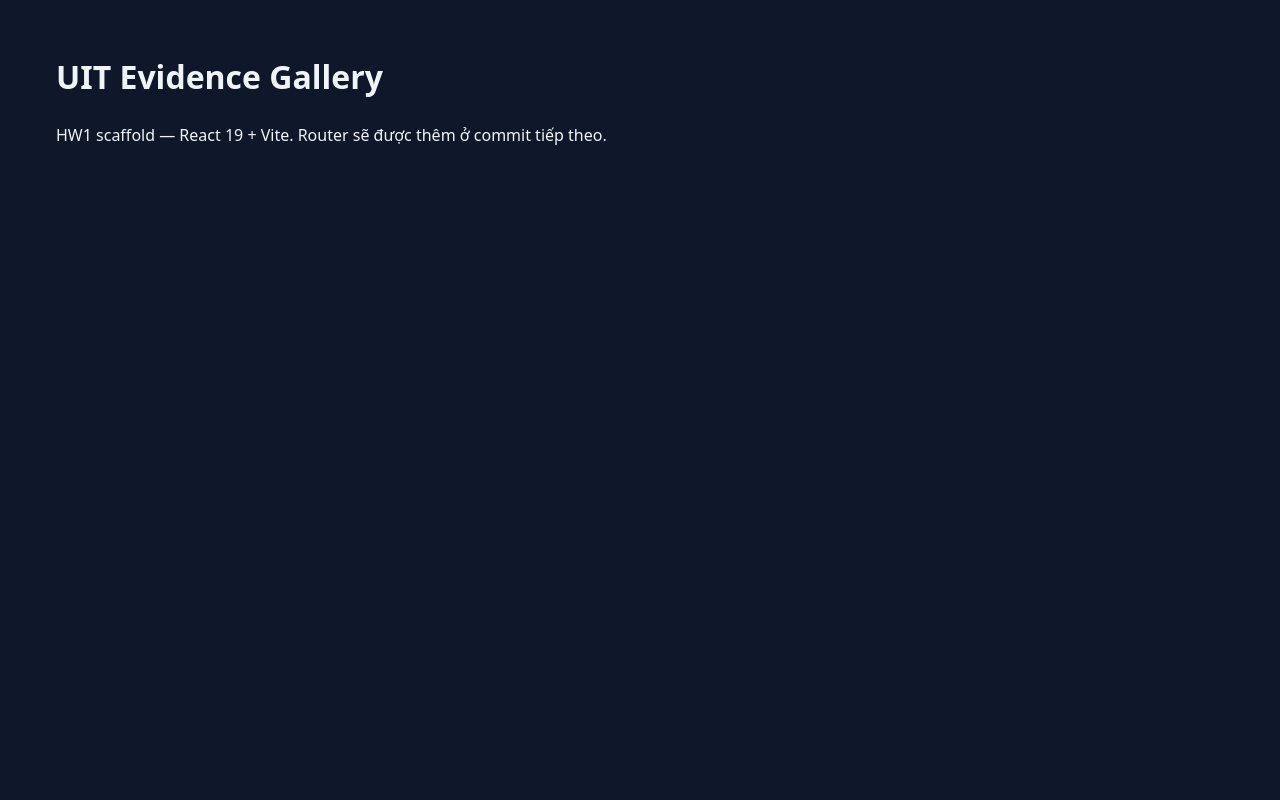
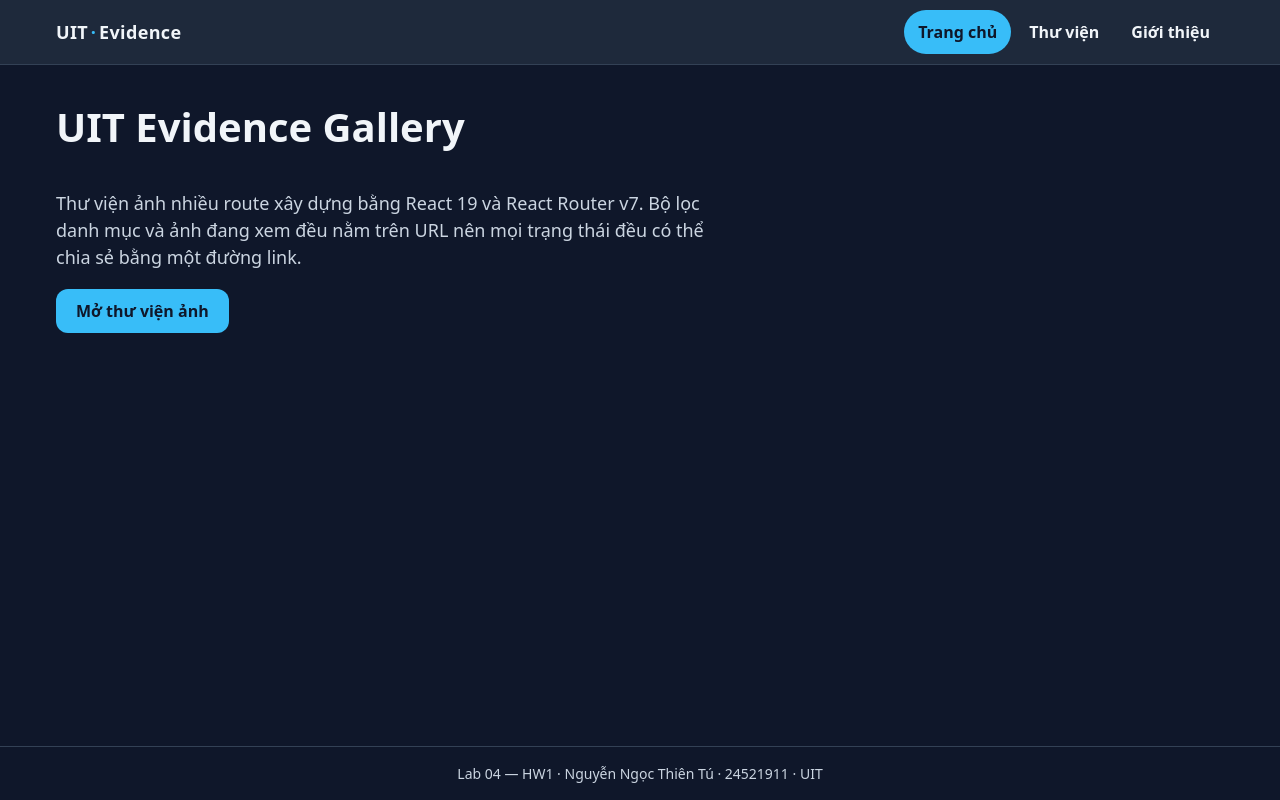
Before and after one commit to ninitu123456/lab04_web, a React (Vite) app in the folder hw1-photo-gallery/: page / in a window 1280 px wide. Built offline with nearby package versions, Linux system fonts and the light colour scheme.

Commit message:
feat: add react router v7 layout with outlet and navlink

```diff
--- a/hw1-photo-gallery/src/App.jsx
+++ b/hw1-photo-gallery/src/App.jsx
@@ -1,8 +1,8 @@
+import { createBrowserRouter, RouterProvider } from 'react-router';
+import { routes } from './routes.jsx';
+
+const router = createBrowserRouter(routes);
+
 export default function App() {
-  return (
-    <main className="app-shell">
-      <h1>UIT Evidence Gallery</h1>
-      <p>HW1 scaffold — React 19 + Vite. Router sẽ được thêm ở commit tiếp theo.</p>
-    </main>
-  );
+  return <RouterProvider router={router} />;
 }
--- /dev/null
+++ b/hw1-photo-gallery/src/features/gallery/GalleryPage.jsx
@@ -0,0 +1,11 @@
+/**
+ * GalleryPage — khung route /gallery.
+ * TODO(commit 7): bộ lọc danh mục + lưới ảnh điều khiển bằng useSearchParams.
+ */
+export default function GalleryPage() {
+  return (
+    <section className="page">
+      <h1>Thư viện ảnh</h1>
+    </section>
+  );
+}
--- a/hw1-photo-gallery/src/index.css
+++ b/hw1-photo-gallery/src/index.css
@@ -1,10 +1,13 @@
 :root {
   --color-bg: #0f172a;
   --color-surface: #1e293b;
+  --color-surface-2: #334155;
   --color-text: #f1f5f9;
   --color-muted: #cbd5e1;
   --color-accent: #38bdf8;
+  --color-accent-ink: #0f172a;
   --radius: 12px;
+  --header-h: 64px;
   font-family: system-ui, -apple-system, "Segoe UI", Roboto, sans-serif;
   line-height: 1.5;
   color: var(--color-text);
@@ -15,5 +18,77 @@
 *, *::before, *::after { box-sizing: border-box; }
 body { margin: 0; min-height: 100vh; }
 img { display: block; max-width: 100%; height: auto; }
+a { color: var(--color-accent); }
 
-.app-shell { max-width: 1200px; margin: 0 auto; padding: 2rem 1rem; }
+:focus-visible {
+  outline: 3px solid var(--color-accent);
+  outline-offset: 3px;
+  border-radius: 4px;
+}
+
+/* ---------- Layout ---------- */
+.layout { min-height: 100vh; display: grid; grid-template-rows: auto 1fr auto; }
+
+.site-header {
+  position: sticky;
+  top: 0;
+  z-index: 10;
+  background: var(--color-surface);
+  border-bottom: 1px solid var(--color-surface-2);
+}
+.site-header__inner {
+  max-width: 1200px;
+  min-height: var(--header-h);
+  margin: 0 auto;
+  padding: 0 1rem;
+  display: flex;
+  align-items: center;
+  justify-content: space-between;
+  gap: 1rem;
+  flex-wrap: wrap;
+}
+.brand { font-weight: 800; font-size: 1.125rem; letter-spacing: 0.02em; }
+.brand__accent { color: var(--color-accent); padding: 0 0.15em; }
+
+.nav-list { display: flex; gap: 0.25rem; list-style: none; margin: 0; padding: 0; }
+.nav-link {
+  display: inline-flex;
+  align-items: center;
+  min-height: 44px;
+  padding: 0 0.875rem;
+  border-radius: 999px;
+  color: var(--color-text);
+  text-decoration: none;
+  font-weight: 600;
+}
+.nav-link:hover { background: var(--color-surface-2); }
+.nav-link--active { background: var(--color-accent); color: var(--color-accent-ink); }
+.nav-link--active:hover { background: var(--color-accent); }
+
+.site-main { width: 100%; max-width: 1200px; margin: 0 auto; padding: 2rem 1rem; }
+.site-footer {
+  border-top: 1px solid var(--color-surface-2);
+  color: var(--color-muted);
+  text-align: center;
+  padding: 1rem;
+  font-size: 0.875rem;
+}
+.site-footer p { margin: 0; }
+
+/* ---------- Pages ---------- */
+.page h1 { margin-top: 0; font-size: clamp(1.75rem, 4vw, 2.5rem); }
+.lead { font-size: 1.125rem; color: var(--color-muted); max-width: 65ch; }
+.button {
+  display: inline-flex;
+  align-items: center;
+  min-height: 44px;
+  padding: 0 1.25rem;
+  border-radius: var(--radius);
+  background: var(--color-accent);
+  color: var(--color-accent-ink);
+  font-weight: 700;
+  text-decoration: none;
+}
+.meta-list { display: grid; grid-template-columns: max-content 1fr; gap: 0.5rem 1.5rem; }
+.meta-list dt { font-weight: 700; color: var(--color-muted); }
+.meta-list dd { margin: 0; }
--- /dev/null
+++ b/hw1-photo-gallery/src/layouts/RootLayout.jsx
@@ -0,0 +1,43 @@
+import { NavLink, Outlet } from 'react-router';
+
+/** Callback className của NavLink (React Router v7 — thay cho activeClassName v5). */
+const navLinkClass = ({ isActive }) => (isActive ? 'nav-link nav-link--active' : 'nav-link');
+
+const NAV_ITEMS = [
+  { to: '/', label: 'Trang chủ', end: true },
+  { to: '/gallery', label: 'Thư viện' },
+  { to: '/about', label: 'Giới thiệu' },
+];
+
+export default function RootLayout() {
+  return (
+    <div className="layout">
+      <header className="site-header">
+        <div className="site-header__inner">
+          <span className="brand" aria-hidden="true">
+            UIT<span className="brand__accent">·</span>Evidence
+          </span>
+          <nav aria-label="Điều hướng chính">
+            <ul className="nav-list">
+              {NAV_ITEMS.map((item) => (
+                <li key={item.to}>
+                  <NavLink to={item.to} end={item.end} className={navLinkClass}>
+                    {item.label}
+                  </NavLink>
+                </li>
+              ))}
+            </ul>
+          </nav>
+        </div>
+      </header>
+
+      <main id="main-content" className="site-main">
+        <Outlet />
+      </main>
+
+      <footer className="site-footer">
+        <p>Lab 04 — HW1 · Nguyễn Ngọc Thiên Tú · 24521911 · UIT</p>
+      </footer>
+    </div>
+  );
+}
--- /dev/null
+++ b/hw1-photo-gallery/src/pages/AboutPage.jsx
@@ -0,0 +1,17 @@
+export default function AboutPage() {
+  return (
+    <section className="page">
+      <h1>Giới thiệu</h1>
+      <dl className="meta-list">
+        <dt>Môn học</dt>
+        <dd>Lab 04 — Multi-Route SPA Architecture (UIT S3T)</dd>
+        <dt>Homework</dt>
+        <dd>HW1 — Production Multi-Route Photo &amp; Evidence Gallery SPA</dd>
+        <dt>Công nghệ</dt>
+        <dd>React 19, React Router v7, Vite, Vitest</dd>
+        <dt>Sinh viên</dt>
+        <dd>Nguyễn Ngọc Thiên Tú — 24521911</dd>
+      </dl>
+    </section>
+  );
+}
--- /dev/null
+++ b/hw1-photo-gallery/src/pages/HomePage.jsx
@@ -0,0 +1,18 @@
+import { Link } from 'react-router';
+
+export default function HomePage() {
+  return (
+    <section className="page">
+      <h1>UIT Evidence Gallery</h1>
+      <p className="lead">
+        Thư viện ảnh nhiều route xây dựng bằng React 19 và React Router v7. Bộ lọc danh mục và
+        ảnh đang xem đều nằm trên URL nên mọi trạng thái đều có thể chia sẻ bằng một đường link.
+      </p>
+      <p>
+        <Link className="button" to="/gallery">
+          Mở thư viện ảnh
+        </Link>
+      </p>
+    </section>
+  );
+}
--- a/hw1-photo-gallery/src/routes.jsx
+++ b/hw1-photo-gallery/src/routes.jsx
@@ -1,17 +1,30 @@
+import RootLayout from './layouts/RootLayout.jsx';
+import HomePage from './pages/HomePage.jsx';
+import AboutPage from './pages/AboutPage.jsx';
+import GalleryPage from './features/gallery/GalleryPage.jsx';
+
 /**
  * ROUTE CONTRACT — HW1
  *
- *  /                      → <Layout> + <HomePage>      (index)
- *  /gallery               → <Layout> + <GalleryPage>   (toàn bộ ảnh)
+ *  /                      → <RootLayout> + <HomePage>      (index)
+ *  /gallery               → <RootLayout> + <GalleryPage>   (toàn bộ ảnh)
  *  /gallery?category=<id> → lọc theo danh mục (deep link)
- *  /gallery?photoId=<id>  → mở lightbox <dialog>      (deep link)
- *  /about                 → <Layout> + <AboutPage>
- *  *                      → <Layout> + <NotFoundPage>
+ *  /gallery?photoId=<id>  → mở lightbox <dialog>          (deep link)
+ *  /about                 → <RootLayout> + <AboutPage>
+ *  *                      → <RootLayout> + <NotFoundPage>  (commit 12)
  *
  * Mảng `routes` dùng chung cho createBrowserRouter (app thật)
  * và createMemoryRouter (test).
- *
- * TODO(commit 6): hiện thực layout + các route.
  * @type {import('react-router').RouteObject[]}
  */
-export const routes = [];
+export const routes = [
+  {
+    path: '/',
+    element: <RootLayout />,
+    children: [
+      { index: true, element: <HomePage /> },
+      { path: 'gallery', element: <GalleryPage /> },
+      { path: 'about', element: <AboutPage /> },
+    ],
+  },
+];
```
Also changed, not shown: 1 other file (tests, documents, lock files or other folders).
